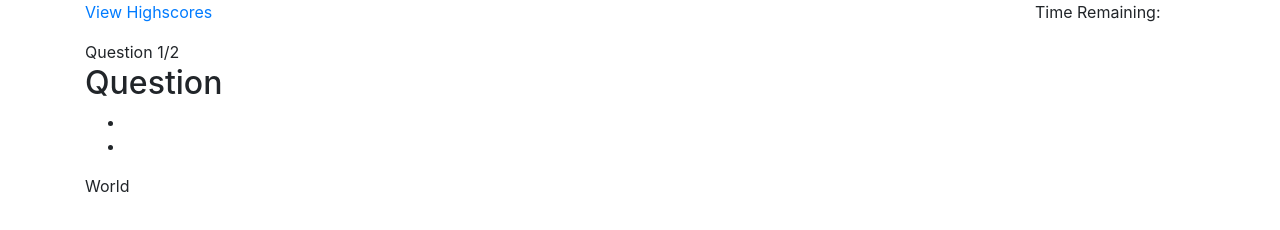
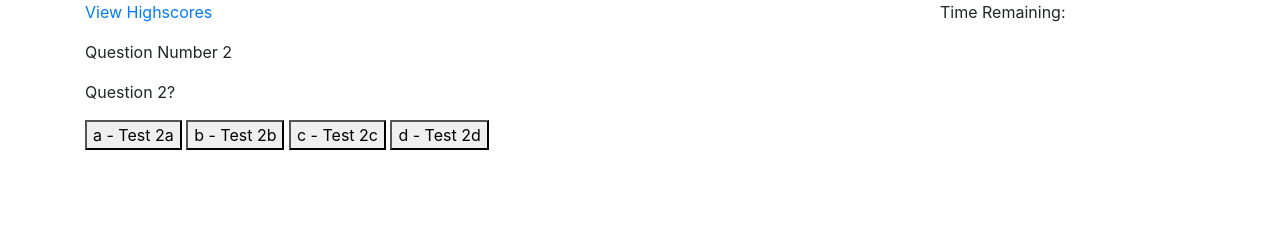
Before and after one commit to JPBrickhouse/3-Web-APIs-Code-Quiz, a plain HTML site: page index.html in a window 1280 px wide. Drawn offline with nearby package versions, Linux system fonts and the light colour scheme.

Commit message:
Displaying the quiz content

```diff
--- a/index.html
+++ b/index.html
@@ -19,34 +19,25 @@
 
         <!-- Top "navigation" bar, containing a link to the high scores page and a countdown timer -->
         <nav class="row">
-            <div class="col-md-2">
+            <div class="col-md-3">
                 <a href="./highscores.html">View Highscores</a>
             </div>
-            <div class="col-md-8"></div>
-            <div class="col-md-2">
+            <div class="col-md-6"></div>
+            <div class="col-md-3">
                 <p>Time Remaining: <span></span></p>
             </div>
         </nav>
 
-        <div class="quizQuestions">
-
-            <article data-question="1">
-                <div class="questionCount">Question 1/2</div>
-                <h2 class=questionContent>Question</h2>
-                <ul class=questionAnswers>
-                    <li>
-
-                    </li>
-                    <li>
-
-                    </li>
-                </ul>
-            </article>
-
-            <article data-question="2">
-                <p>World</p>
-            </article>
-
+        <div id="quiz">
+            <p>Question Number <span id="questionNumber"></span></p>
+            <p id="questionItself"></p>
+            <div class="answerButtons">
+                <button id="button0">a - <span id="choice0"></span></button>
+                <button id="button1">b - <span id="choice1"></span></button>
+                <button id="button2">c - <span id="choice2"></span></button>
+                <button id="button3">d - <span id="choice3"></span></button>
+            </div>
+            <p id="currentScore"></p>
         </div>
 
 
--- a/script.js
+++ b/script.js
@@ -1,12 +1,57 @@
+var questionNumberEl = document.querySelector("#questionNumber");
+var questionItselfEl = document.querySelector("#questionItself");
 
-var element;
+var answerButton0 = document.querySelector("#button0");
+var answerButton1 = document.querySelector("#button1");
+var answerButton2 = document.querySelector("#button2");
+var answerButton3 = document.querySelector("#button3");
 
-for (i=1; i <=2; i++) {
+var answerChoice0 = document.querySelector("#choice0");
+var answerChoice1 = document.querySelector("#choice1");
+var answerChoice2 = document.querySelector("#choice2");
+var answerChoice3 = document.querySelector("#choice3");
 
-    if(element.getAttribute("data-question")=i){
-       element.setAttribute("style", "display:block;");
+var answerChoiceArray = [answerChoice0, answerChoice1, answerChoice2, answerChoice3];
+
+var currentScoreEl = document.querySelector("#currentScore");
+
+// Creating a variable with questions and answers
+var questions = [
+    {
+        questionNum: "1",
+        questionContent: "Question 1?",
+        answerChoices: {
+            0: "Test 1a",
+            1: "Test 1b",
+            2: "Test 1c",
+            3: "Test 1d"
+        },
+        correctAnswer: "b"
+    },
+    {
+        questionNum: "2",
+        questionContent: "Question 2?",
+        answerChoices: {
+            0: "Test 2a",
+            1: "Test 2b",
+            2: "Test 2c",
+            3: "Test 2d"
+        },
+        correctAnswer: "c"
     }
-    else {
-        element.setAttribute("style","display:none;")
+];
+
+
+// Function to displaying the quiz questions and answers
+function populateQuiz(){
+    for (i=0; i<questions.length; i++) {
+        questionNumberEl.textContent = questions[i].questionNum;
+        questionItselfEl.textContent = questions[i].questionContent;
+        for (j=0; j<4; j++) {
+            answerChoiceArray[j].textContent = questions[i].answerChoices[j];
+        }
     }
-};
+}
+
+// Calling that function to displaying the quiz questions and answers
+populateQuiz();
```
